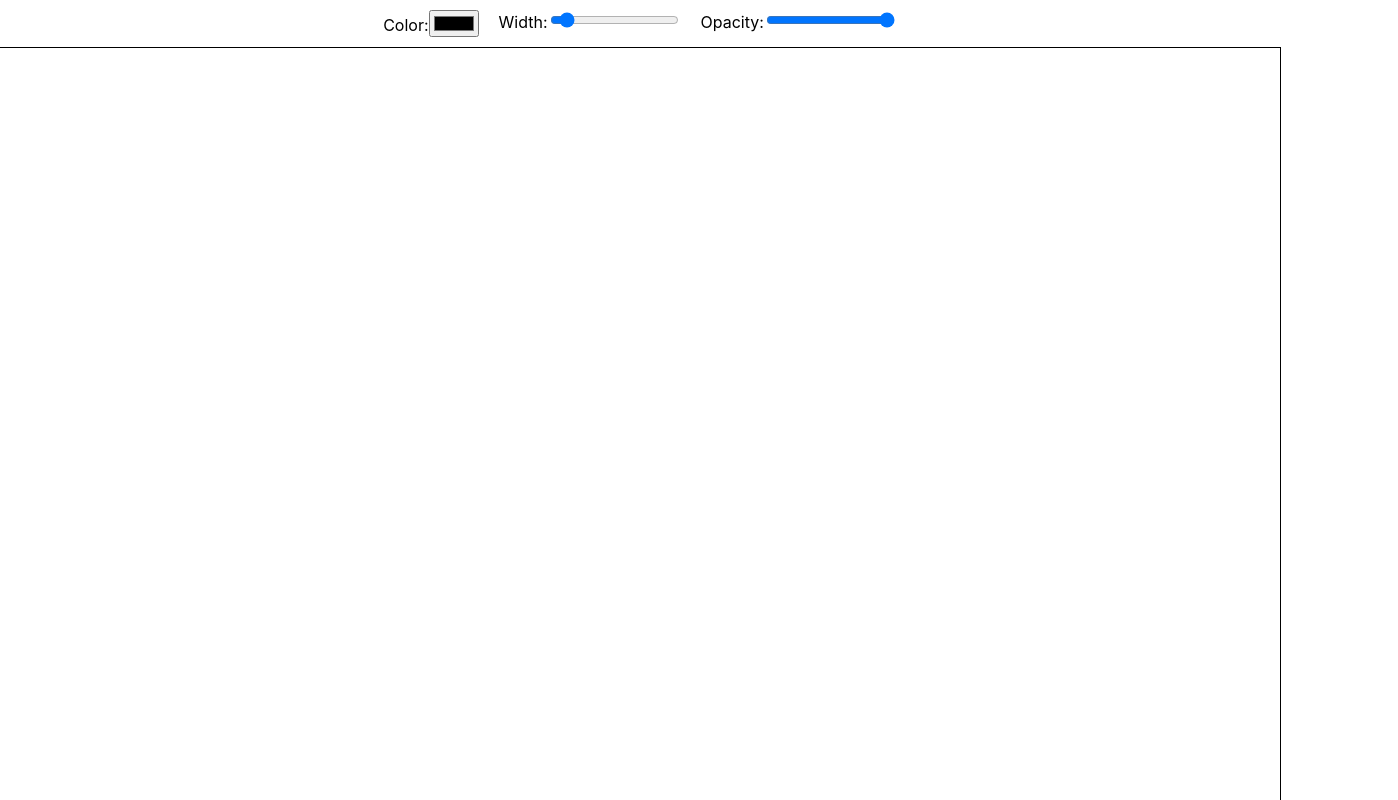
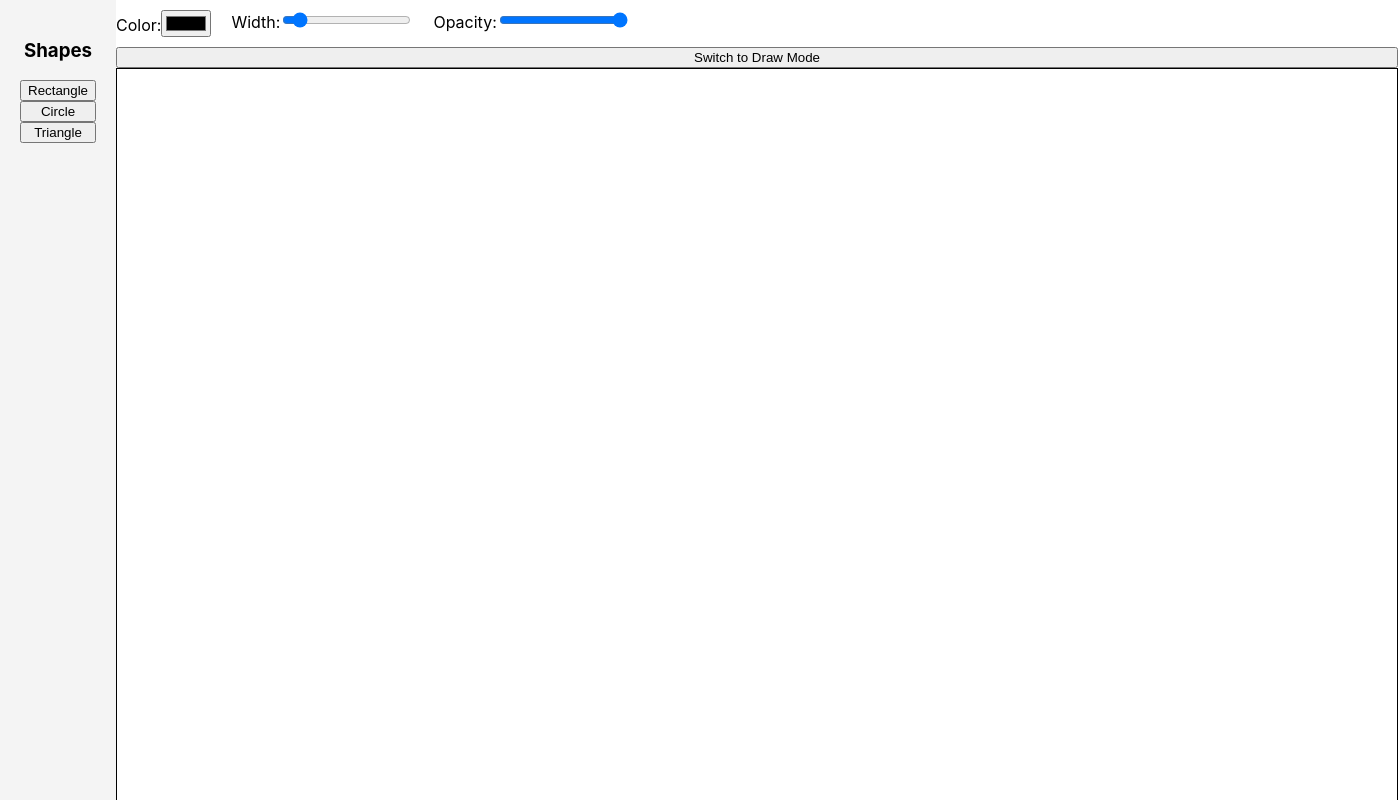
Before and after one commit to mazairaj/viq-canvas-app, a React (Create React App) app: page / in a window 1280 px wide. Shown: the top 800 px of the page, 1398 px wide, since content can reach past the window. Built offline with nearby package versions, Linux system fonts and the light colour scheme.

Commit message:
added shapes

```diff
--- a/package.json
+++ b/package.json
@@ -1,6 +1,5 @@
 {
   "name": "viq-canvas-app",
-  "version": "0.1.0",
   "private": true,
   "dependencies": {
     "@testing-library/jest-dom": "^5.17.0",
--- a/src/App.css
+++ b/src/App.css
@@ -39,8 +39,21 @@
 
 .App {
   display: flex;
+  height: 100vh;
+}
+
+.sidebar {
+  width: 200px;
+  background-color: #f4f4f4;
+  padding: 20px;
+  display: flex;
   flex-direction: column;
-  align-items: center;
+}
+
+.main-content {
+  flex: 1;
+  display: flex;
+  flex-direction: column;
 }
 
 .toolbar {
@@ -51,4 +64,6 @@
 
 canvas {
   cursor: crosshair;
+  border: 1px solid black;
+  flex: 1;
 }
--- a/src/App.js
+++ b/src/App.js
@@ -1,15 +1,32 @@
 import React, { useState } from "react";
 import Canvas from "./components/Canvas";
 import Toolbar from "./components/Toolbar";
+import Sidebar from "./components/Sidebar";
 import "./App.css";
 
 function App() {
   const [penColor, setPenColor] = useState("black");
   const [penWidth, setPenWidth] = useState(5);
   const [penOpacity, setPenOpacity] = useState(1);
+  const [selectedShape, setSelectedShape] = useState(null); // Track selected shape
+  const [mode, setMode] = useState("draw"); // Track drawing mode ('draw' or 'shape')
+
+  // Handle shape selection from the sidebar
+  const handleShapeSelect = (shape) => {
+    setSelectedShape(shape);
+    setMode("shape"); // Switch to shape mode
+  };
+
+  // Handle toggling back to draw mode
+  const handleToggleDrawMode = () => {
+    setSelectedShape(null); // Deselect the shape
+    setMode("draw"); // Switch to draw mode
+  };
 
   return (
     <div className="App">
+      <Sidebar onShapeSelect={handleShapeSelect} />
+      <div className="main-content">
         <Toolbar
           penColor={penColor}
           setPenColor={setPenColor}
@@ -18,7 +35,15 @@ function App() {
           penOpacity={penOpacity}
           setPenOpacity={setPenOpacity}
         />
-      <Canvas penColor={penColor} penWidth={penWidth} penOpacity={penOpacity} />
+        <button onClick={handleToggleDrawMode}>Switch to Draw Mode</button>
+        <Canvas
+          penColor={penColor}
+          penWidth={penWidth}
+          penOpacity={penOpacity}
+          selectedShape={selectedShape}
+          mode={mode} // Pass the current mode to the canvas
+        />
+      </div>
     </div>
   );
 }
--- a/src/components/Canvas.js
+++ b/src/components/Canvas.js
@@ -1,13 +1,14 @@
 import React, { useRef, useState, useEffect } from "react";
 
-const Canvas = () => {
+const Canvas = ({ penColor, penWidth, penOpacity, selectedShape, mode }) => {
   const canvasRef = useRef(null);
   const contextRef = useRef(null);
   const [isDrawing, setIsDrawing] = useState(false);
-  const [penColor, setPenColor] = useState("black");
-  const [penWidth, setPenWidth] = useState(5);
-  const [penOpacity, setPenOpacity] = useState(1);
-  const [zoomLevel, setZoomLevel] = useState(1);
+  const [startPos, setStartPos] = useState(null);
+  const [currentPos, setCurrentPos] = useState(null);
+  const [shapes, setShapes] = useState([]); // Store drawn shapes
+  const [penPaths, setPenPaths] = useState([]); // Store freehand drawings
+  const [currentPenPath, setCurrentPenPath] = useState([]); // Store current freehand drawing path
 
   useEffect(() => {
     const canvas = canvasRef.current;
@@ -24,39 +25,150 @@ const Canvas = () => {
     contextRef.current = context;
   }, [penColor, penWidth, penOpacity]);
 
+  // Handle the start of drawing (either freehand or shape)
   const startDrawing = ({ nativeEvent }) => {
     const { offsetX, offsetY } = nativeEvent;
-    contextRef.current.beginPath();
-    contextRef.current.moveTo(offsetX, offsetY);
-    setIsDrawing(true);
+
+    if (mode === "shape" && selectedShape) {
+      setStartPos({ x: offsetX, y: offsetY });
+      setIsDrawing(true);
+    } else if (mode === "draw") {
+      contextRef.current.beginPath();
+      contextRef.current.moveTo(offsetX, offsetY);
+      setCurrentPenPath([{ x: offsetX, y: offsetY }]); // Initialize the current pen path
+      setIsDrawing(true);
+    }
   };
 
-  const finishDrawing = () => {
-    contextRef.current.closePath();
-    setIsDrawing(false);
+  // Handle finishing drawing (either freehand or shape)
+  const finishDrawing = ({ nativeEvent }) => {
+    if (isDrawing && mode === "draw") {
+      // Save the freehand path
+      setPenPaths((prevPaths) => [
+        ...prevPaths,
+        {
+          strokeStyle: penColor,
+          lineWidth: penWidth,
+          globalAlpha: penOpacity,
+          path: currentPenPath, // Save the entire path drawn in this session
+        },
+      ]);
+      setIsDrawing(false);
+      setCurrentPenPath([]); // Reset the current path
+    }
+
+    if (isDrawing && mode === "shape" && startPos && currentPos) {
+      // Save the shape
+      const width = currentPos.x - startPos.x;
+      const height = currentPos.y - startPos.y;
+
+      setShapes((prevShapes) => [
+        ...prevShapes,
+        {
+          type: selectedShape,
+          x: startPos.x,
+          y: startPos.y,
+          width,
+          height,
+          strokeStyle: penColor,
+          lineWidth: penWidth,
+          globalAlpha: penOpacity,
+        },
+      ]);
+
+      setIsDrawing(false);
+      setStartPos(null);
+      setCurrentPos(null);
+    }
   };
 
+  // Handle drawing as the user moves the mouse (either freehand or shape preview)
   const draw = ({ nativeEvent }) => {
     if (!isDrawing) return;
     const { offsetX, offsetY } = nativeEvent;
-    contextRef.current.lineTo(offsetX, offsetY);
-    contextRef.current.stroke();
-  };
 
-  const handleZoom = (event) => {
-    //initial simple zoom need to optimize
-    const scaleAmount = 0.1;
-    if (event.deltaY < 0) {
-      setZoomLevel((prevZoom) => Math.min(prevZoom + scaleAmount, 5));
-    } else {
-      setZoomLevel((prevZoom) => Math.max(prevZoom - scaleAmount, 0.5));
+    if (mode === "shape" && startPos) {
+      setCurrentPos({ x: offsetX, y: offsetY });
+      // Clear and redraw canvas
+      const canvas = canvasRef.current;
+      contextRef.current.clearRect(0, 0, canvas.width, canvas.height);
+      redrawAll();
+
+      // Draw shape preview
+      const width = offsetX - startPos.x;
+      const height = offsetY - startPos.y;
+      drawShape(selectedShape, startPos.x, startPos.y, width, height, true);
+    } else if (mode === "draw") {
+      contextRef.current.lineTo(offsetX, offsetY);
+      contextRef.current.stroke();
+      setCurrentPenPath((prevPath) => [
+        ...prevPath,
+        { x: offsetX, y: offsetY },
+      ]); // Add to the current path
     }
   };
 
-  useEffect(() => {
-    const canvas = canvasRef.current;
-    canvas.style.transform = `scale(${zoomLevel})`;
-  }, [zoomLevel]);
+  // Redraw existing shapes and freehand drawings
+  const redrawAll = () => {
+    // Redraw shapes
+    shapes.forEach((shape) => {
+      drawShape(shape.type, shape.x, shape.y, shape.width, shape.height);
+    });
+
+    // Redraw freehand paths
+    penPaths.forEach((path) => {
+      contextRef.current.strokeStyle = path.strokeStyle;
+      contextRef.current.lineWidth = path.lineWidth;
+      contextRef.current.globalAlpha = path.globalAlpha;
+      contextRef.current.beginPath();
+
+      path.path.forEach(({ x, y }, index) => {
+        if (index === 0) {
+          contextRef.current.moveTo(x, y);
+        } else {
+          contextRef.current.lineTo(x, y);
+        }
+      });
+
+      contextRef.current.stroke();
+    });
+  };
+
+  const drawShape = (shape, x, y, width, height, isPreview = false) => {
+    contextRef.current.strokeStyle = penColor;
+    contextRef.current.lineWidth = penWidth;
+    contextRef.current.globalAlpha = penOpacity;
+
+    switch (shape) {
+      case "rectangle":
+        contextRef.current.strokeRect(x, y, width, height);
+        break;
+      case "circle":
+        contextRef.current.beginPath();
+        contextRef.current.arc(
+          x + width / 2,
+          y + height / 2,
+          Math.abs(width) / 2,
+          0,
+          2 * Math.PI
+        );
+        contextRef.current.stroke();
+        break;
+      case "triangle":
+        contextRef.current.beginPath();
+        contextRef.current.moveTo(x, y + height);
+        contextRef.current.lineTo(x + width / 2, y);
+        contextRef.current.lineTo(x + width, y + height);
+        contextRef.current.closePath();
+        contextRef.current.stroke();
+        break;
+      default:
+        break;
+    }
+
+    // Reset line dash to solid for future drawings
+    contextRef.current.setLineDash([]);
+  };
 
   return (
     <canvas
@@ -64,7 +176,6 @@ const Canvas = () => {
       onMouseDown={startDrawing}
       onMouseUp={finishDrawing}
       onMouseMove={draw}
-      onWheel={handleZoom}
       style={{ border: "1px solid black", cursor: "crosshair" }}
     />
   );
--- /dev/null
+++ b/src/components/Sidebar.js
@@ -0,0 +1,14 @@
+import React from "react";
+
+const Sidebar = ({ onShapeSelect }) => {
+  return (
+    <div className="sidebar">
+      <h3>Shapes</h3>
+      <button onClick={() => onShapeSelect("rectangle")}>Rectangle</button>
+      <button onClick={() => onShapeSelect("circle")}>Circle</button>
+      <button onClick={() => onShapeSelect("triangle")}>Triangle</button>
+    </div>
+  );
+};
+
+export default Sidebar;
```
Also changed, not shown: 1 other file (tests, documents, lock files or other folders). Lines whose indentation alone changed are shown as unchanged.
